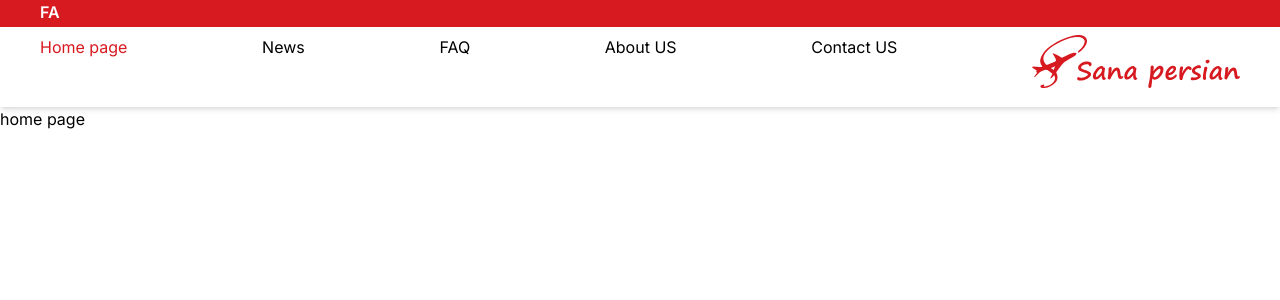
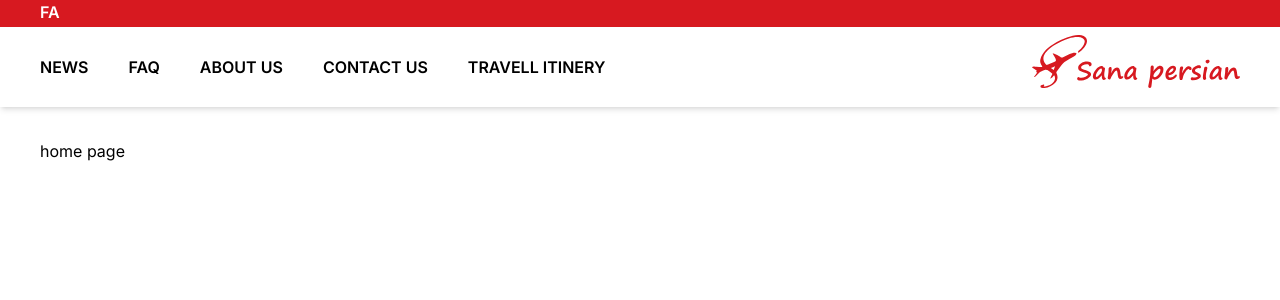
Before and after one commit to hosseindavoodi/sanapersian, a Next.js app: page / in a window 1280 px wide. Shown: the top 300 px of the page. Built offline with nearby package versions, Linux system fonts and the light colour scheme.

Commit message:
Implement header component part 2

```diff
--- a/app/components/Header/Header.tsx
+++ b/app/components/Header/Header.tsx
@@ -1,8 +1,16 @@
+"use client";
+
+import { useState } from "react";
 import Image from "next/image";
+import Link from "next/link";
 import Container from "../Container";
 import NavBar from "../Navbar/Navbar";
+import { useDevice } from "@/app/hooks/useDevice";
 
 export default function Header() {
+  const device = useDevice();
+  const [openMobileMenu, setOpenMobileMenu] = useState(false);
+
   return (
     <div>
       <Container
@@ -12,11 +20,27 @@ export default function Header() {
         FA
       </Container>
       <Container
-        WrapperClassName="h-[80px] py-2 shadow-md"
+        WrapperClassName="min-h-[80px] py-2 shadow-md"
         className="flex justify-between"
       >
-        <NavBar />
-
+        <div className="mt-5 sm:flex sm:flex-col sm:bg-white  sm:gap-3">
+          {device === "mobile" && (
+            <>
+              <Image
+                className="mb-[30px]"
+                src="/mobileMenu.svg"
+                alt=""
+                width={30}
+                height={24}
+                onClick={() => setOpenMobileMenu(!openMobileMenu)}
+              />
+              {openMobileMenu && <NavBar />}
+            </>
+          )}
+          {device != "mobile" && <NavBar />}
+        </div>
+        <div>
+          <Link href="/">
             <Image
               className="sm:w-[150px] sm:h-[41] sm:mt-2"
               src="/logo.svg"
@@ -24,6 +48,8 @@ export default function Header() {
               width={208}
               height={60}
             />
+          </Link>
+        </div>
       </Container>
     </div>
   );
--- a/app/components/Navbar/Navbar.tsx
+++ b/app/components/Navbar/Navbar.tsx
@@ -2,15 +2,12 @@
 
 import { usePathname } from "next/navigation";
 import Link from "next/link";
+import clsx from "clsx";
 
 const navLinks = [
   {
-    href: "/",
-    name: "Home page",
-  },
-  {
     href: "/pages/news",
-    name: "News",
+    name: "NEWS",
   },
   {
     href: "/pages/faq",
@@ -18,11 +15,15 @@ const navLinks = [
   },
   {
     href: "pages/about-us",
-    name: "About US",
+    name: "ABOUT US",
   },
   {
     href: "pages/contact-us",
-    name: "Contact US",
+    name: "CONTACT US",
+  },
+  {
+    href: "pages/contact-us",
+    name: "TRAVELL ITINERY",
   },
 ];
 
@@ -36,7 +37,10 @@ export default function NavBar() {
 
         return (
           <Link
-            className={isActive ? "text-redPrimary" : "text-black"}
+            className={clsx(
+              "lg:mr-10 md:mr-8 font-semibold text-base hover:text-redPrimary",
+              isActive ? "text-redPrimary" : "text-black"
+            )}
             href={link.href}
             key={link.name}
           >
--- /dev/null
+++ b/app/hooks/useDevice.ts
@@ -0,0 +1,20 @@
+"use client";
+
+import { useMedia } from "./useMedia";
+
+export const useDevice = () => {
+  const isMobile = useMedia("(max-width: 819.98px)");
+  const isTablet = useMedia("(min-width: 820px) and (max-width: 1200px)");
+
+  switch (true) {
+    case isMobile: {
+      return "mobile";
+    }
+    case isTablet: {
+      return "tablet";
+    }
+    default: {
+      return "desktop";
+    }
+  }
+};
--- /dev/null
+++ b/app/hooks/useMedia.ts
@@ -0,0 +1,34 @@
+"use client";
+
+import { useEffect, useState } from "react";
+
+/**
+ * @description a hook for using media queries
+ * @param query query string that we want to check
+ * @param defaultState fallback if not a browser
+ */
+export function useMedia(query: string, defaultState = false): boolean {
+  const [state, setState] = useState(defaultState);
+
+  useEffect(() => {
+    let isMounted = true;
+    const mediaQueryList = window.matchMedia(query);
+
+    const handleChange = (): void => {
+      if (!isMounted) {
+        return;
+      }
+      setState(mediaQueryList.matches);
+    };
+
+    mediaQueryList.addEventListener("change", handleChange);
+    setState(mediaQueryList.matches);
+
+    return () => {
+      isMounted = false;
+      mediaQueryList.removeEventListener("change", handleChange);
+    };
+  }, [query]);
+
+  return state;
+}
--- a/app/layout.tsx
+++ b/app/layout.tsx
@@ -2,12 +2,13 @@ import "./globals.css";
 import type { Metadata } from "next";
 import { Inter } from "next/font/google";
 import Header from "./components/Header/Header";
+import Container from "./components/Container";
 
 const inter = Inter({ subsets: ["latin"] });
 
 export const metadata: Metadata = {
   title: "Sanapersian",
-  description: "test for now",
+  description: "Travel Agency",
 };
 
 export default function RootLayout({
@@ -19,7 +20,7 @@ export default function RootLayout({
     <html lang="en">
       <body className={inter.className}>
         <Header />
-        {children}
+        <Container WrapperClassName="mt-8">{children}</Container>
       </body>
     </html>
   );
```
Also changed, not shown: public/mobileMenu.svg (added). Lines whose indentation alone changed are shown as unchanged.
